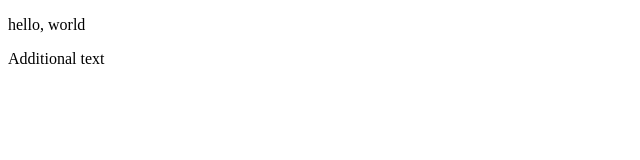
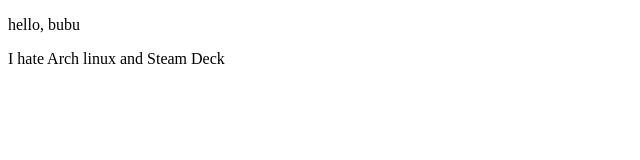
Before and after one commit to tassavarat/jenkins-pipeline, a plain HTML site: page nginx/index.html in a window 1280 px wide. Shown: the whole page, without its empty margins (0-640 px from the left). Drawn offline with Linux system fonts and the light colour scheme.

Commit message:
Update index.html
Very important changes

```diff
--- a/nginx/index.html
+++ b/nginx/index.html
@@ -1,10 +1,10 @@
 <!DOCTYPE html>
 <html>
   <head>
-    <title>hello, world</title>
+    <title>I Love Piggy!</title>
   </head>
   <body>
-    <p>hello, world</p>
-    <p>Additional text</p>
+    <p>hello, bubu</p>
+    <p>I hate Arch linux and Steam Deck</p>
   </body>
 </html>
```
